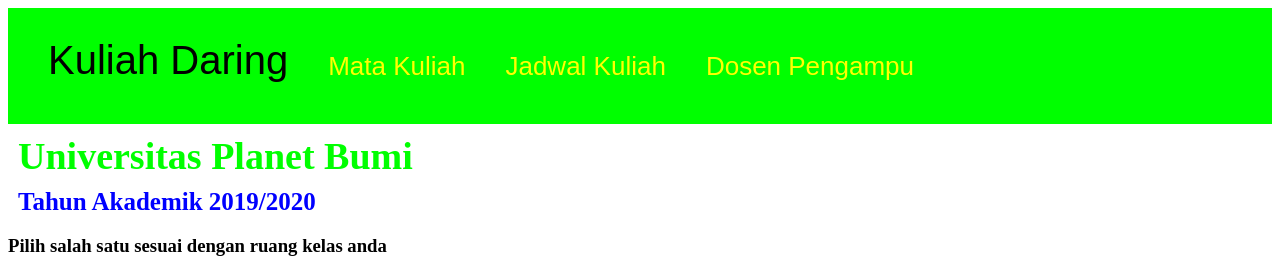
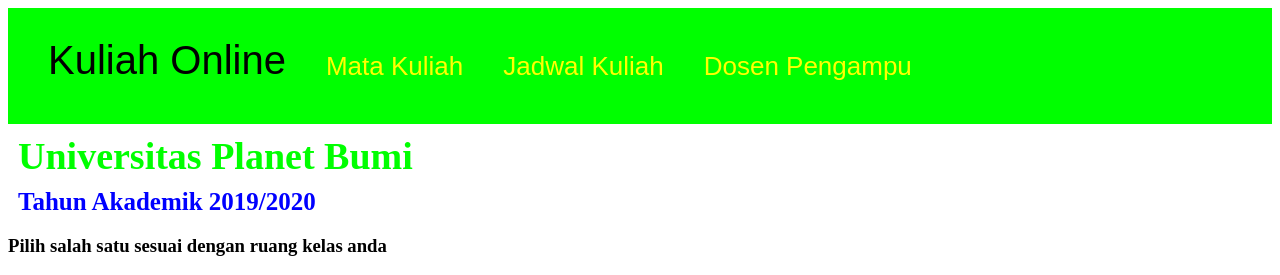
Before and after one commit to faradi7/faradi7.github.io, a plain HTML site: page index.html in a window 1280 px wide. Shown: the top 275 px of the page. Drawn offline with Linux system fonts and the light colour scheme.

Commit message:
Menambah b25 dan daring online

```diff
--- a/index.html
+++ b/index.html
@@ -1,7 +1,7 @@
 <!DOCTYPE html>
 <html>
   <head>
-    <title>Kuliah Daring</title>
+    <title>Kuliah Daring b25</title>
     <meta
       name="viewport"
       content="width=device-width,
@@ -14,7 +14,7 @@
     <div class="wrapper">
       <div class="header">
         <div class="logo-header">
-          Kuliah Daring
+          Kuliah Online
         </div>
         <div class="header-list">
           <ul>
```
